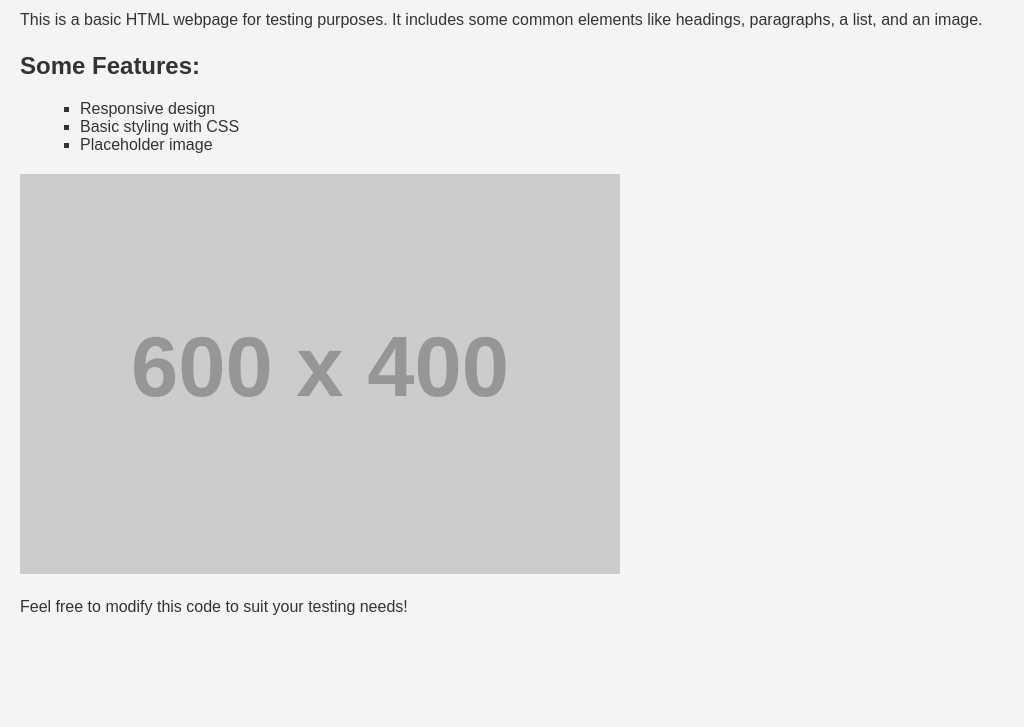
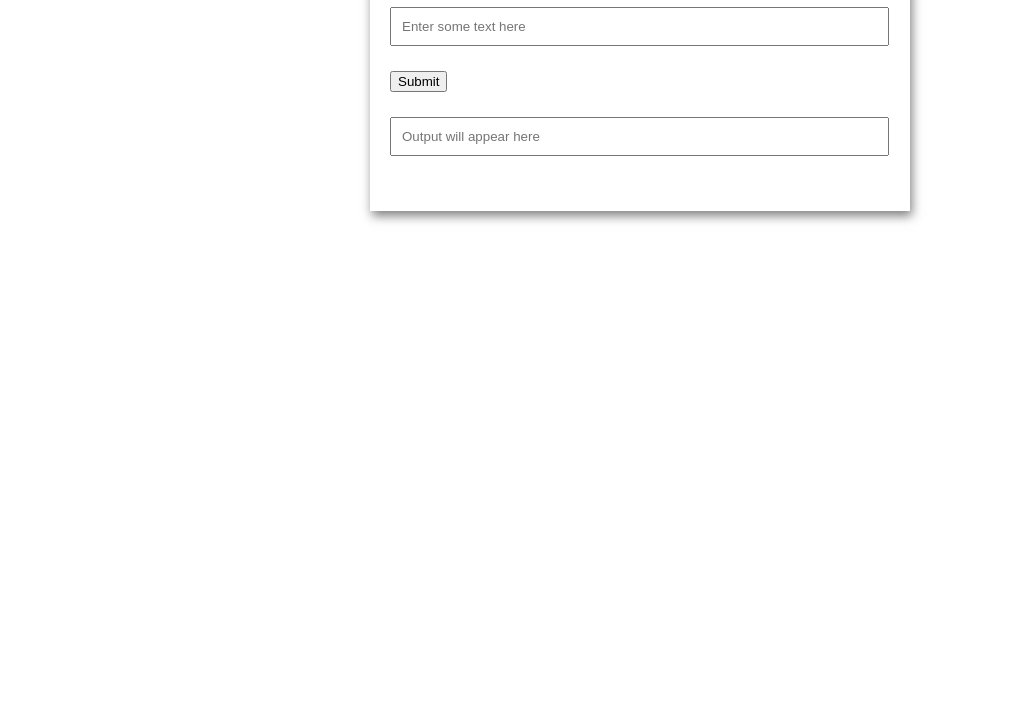
Before and after one commit to Sankethg0/capitalizeAndReverseUI, a plain HTML site: page index.html in a window 1280 px wide. Shown: the part 73-800 px from the top of the page, without its empty margins (0-1024 px from the left). Drawn offline with nearby package versions, Linux system fonts and the light colour scheme; placeholder pictures from the web are drawn by us.

Commit message:
Updated index.html

```diff
--- a/index.html
+++ b/index.html
@@ -1,51 +1,59 @@
 <!DOCTYPE html>
 <html lang="en">
-<head>
-    <meta charset="UTF-8">
-    <meta name="viewport" content="width=device-width, initial-scale=1.0">
-    <title>Simple Test Webpage</title>
+  <head>
+    <meta charset="UTF-8" />
+    <meta http-equiv="X-UA-Compatible" content="IE=edge" />
+    <meta name="viewport" content="width=device-width, initial-scale=1.0" />
+    <title>Reverse and Capitalise with AWS Lambda</title>
     <style>
-        body {
-            font-family: Arial, sans-serif;
-            margin: 20px;
-            padding: 0;
-            background-color: #f4f4f4;
-            color: #333;
+      body { font-family: Verdana; text-align: center; }
+      form { max-width: 500px; margin: 50px auto; padding: 30px 20px; box-shadow: 2px 5px 10px rgba(0, 0, 0, 0.5); }
+      .form-control { text-align: left; margin-bottom: 25px; }
+      .form-control input { padding: 10px; display: block; width: 95%; }
+    </style>
+  </head>
+  <body>
+    <form id="form" onsubmit="callLambdaFunction(); return false;">
+        <div class="form-control">
+            <input type="text" id="inputText" placeholder="Enter some text here" />
+        </div>
+        <div class="form-control">
+            <button type="submit" value="submit">Submit</button>
+        </div>
+        <div class="form-control">
+            <input type="text" readonly id="outputText" placeholder="Output will appear here" />
+        </div>
+    </form>
+    <script type="text/javascript" src="lib/axios/dist/axios.standalone.js"></script>
+    <script type="text/javascript" src="lib/CryptoJS/rollups/hmac-sha256.js"></script>
+    <script type="text/javascript" src="lib/CryptoJS/rollups/sha256.js"></script>
+    <script type="text/javascript" src="lib/CryptoJS/components/hmac.js"></script>
+    <script type="text/javascript" src="lib/CryptoJS/components/enc-base64.js"></script>
+    <script type="text/javascript" src="lib/url-template/url-template.js"></script>
+    <script type="text/javascript" src="lib/apiGatewayCore/sigV4Client.js"></script>
+    <script type="text/javascript" src="lib/apiGatewayCore/apiGatewayClient.js"></script>
+    <script type="text/javascript" src="lib/apiGatewayCore/simpleHttpClient.js"></script>
+    <script type="text/javascript" src="lib/apiGatewayCore/utils.js"></script>
+    <script type="text/javascript" src="apigClient.js"></script>
+    <script type="text/javascript">
+      function callLambdaFunction() {
+        try {
+            var inputTextValue = document.getElementById("inputText").value;
+            var apigClient = apigClientFactory.newClient();
+            var params = {};
+            var body = { inputText: inputTextValue };
+            apigClient.capitaliseandreversePost(params, body)
+                .then(function (result) {
+                    document.getElementById("outputText").value = JSON.parse(result.data.output).inputText;
+                })
+                .catch(function (result) {
+                    console.log(result);
+                });
+        } catch (error) {
+          console.log(error);
         }
-        h1 {
-            color: #007BFF;
-        }
-        p {
-            line-height: 1.6;
-        }
-        ul {
-            list-style-type: square;
-            margin-left: 20px;
-        }
-        img {
-            max-width: 100%;
-            height: auto;
-            display: block;
-            margin: 20px 0;
-        }
-    </style>
-</head>
-<body>
-
-    <h1>Welcome to My Simple Test Webpage</h1>
-
-    <p>This is a basic HTML webpage for testing purposes. It includes some common elements like headings, paragraphs, a list, and an image.</p>
-
-    <h2>Some Features:</h2>
-    <ul>
-        <li>Responsive design</li>
-        <li>Basic styling with CSS</li>
-        <li>Placeholder image</li>
-    </ul>
-
-    <img src="https://via.placeholder.com/600x400" alt="Placeholder Image">
-
-    <p>Feel free to modify this code to suit your testing needs!</p>
-
-</body>
+        return false;
+      }
+    </script>
+  </body>
 </html>
```
